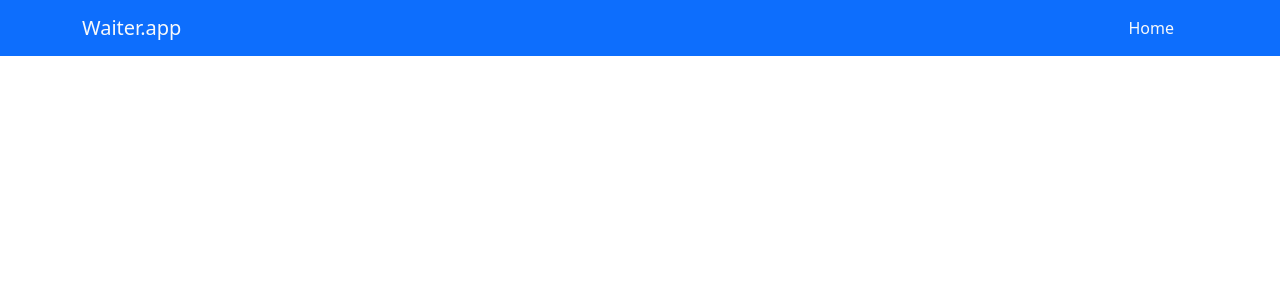
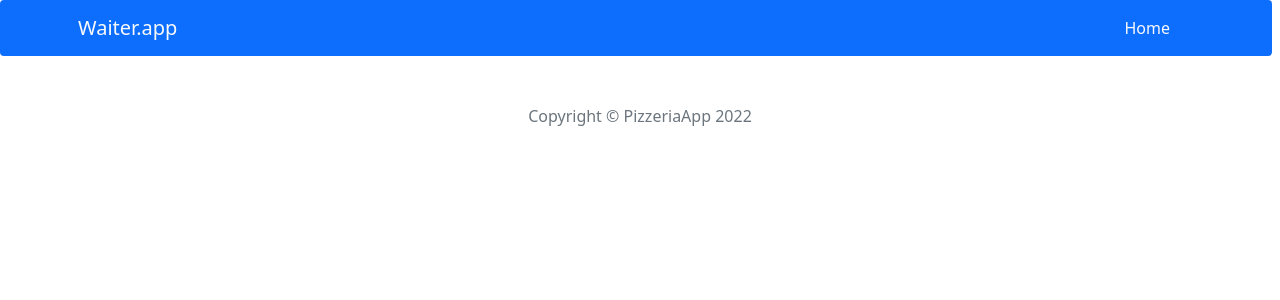
Before and after one commit to Devilish134/table-app, a React (Create React App) app: page / in a window 1280 px wide. Shown: the top 300 px of the page. Built offline with nearby package versions, Linux system fonts and the light colour scheme.

Commit message:
+ Header & Footer

```diff
--- a/src/App.js
+++ b/src/App.js
@@ -1,7 +1,13 @@
-import NavBar from './components/NavBar/NavBar';
+import Header from './components/Header/Header';
+import Footer from './components/Footer/Footer';
 
-function App() {
-  return <NavBar />;
-}
+const App = () => {
+  return (
+    <>
+      <Header />
+      <Footer />
+    </>
+  );
+};
 
 export default App;
--- /dev/null
+++ b/src/components/Footer/Footer.js
@@ -0,0 +1,14 @@
+import 'bootstrap/dist/css/bootstrap.min.css';
+
+const Footer = () => {
+  return (
+    <footer
+      style={{ textAlign: 'center' }}
+      className='mt-4 text-secondary'
+    >
+      Copyright &#169; PizzeriaApp 2022
+    </footer>
+  );
+};
+
+export default Footer;
--- /dev/null
+++ b/src/components/Header/Header.js
@@ -0,0 +1,7 @@
+import NavBar from '../NavBar/NavBar';
+
+const Header = () => {
+  return <NavBar />;
+};
+
+export default Header;
--- a/src/components/NavBar/NavBar.js
+++ b/src/components/NavBar/NavBar.js
@@ -7,7 +7,11 @@ import {
 
 const NavBar = () => {
   return (
-    <Navbar bg='primary' expand='lg'>
+    <Navbar
+      bg='primary'
+      className='rounded me-2 mb-5'
+      expand='lg'
+    >
       <Container>
         <Navbar.Brand
           className='text-light'
```
